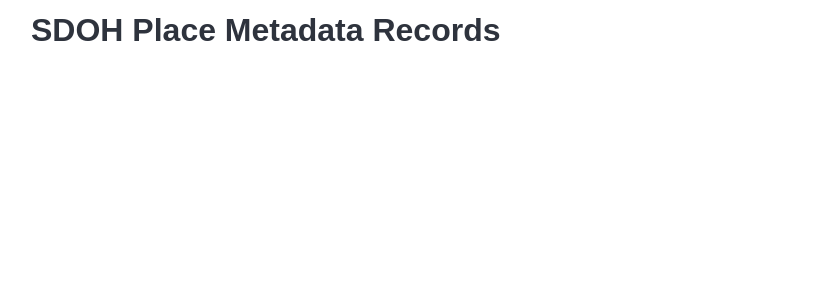
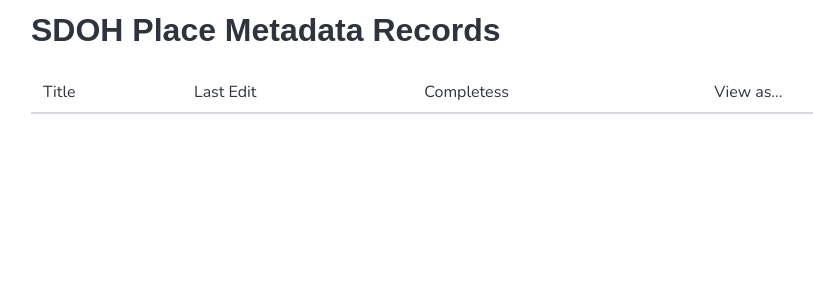
Before and after one commit to healthyregions/SDOHPlace-MetadataManager, a Python web app: template manager/templates/index.html in a window 1280 px wide. Shown: the part 56-356 px from the top of the page, without its empty margins (33-846 px from the left). Run offline with Jinja, Linux system fonts and the light colour scheme; the template is opened without the code that fills it, so the values that code supplies are empty; some libraries are stand-ins or nearby versions.

Commit message:
add completeness reporting

```diff
--- a/manager/blueprints/crud.py
+++ b/manager/blueprints/crud.py
@@ -71,6 +71,8 @@ def handle_record(id):
 			record = Record.query.filter_by(data_file=id+".json").first()
 			if record:
 				record.save_from_form_data(request.form)
+				record.last_modified_by = current_user.name
+				db.session.commit()
 			else:
 				record = Record()
 				record.schema_id = 1
--- a/manager/static/style.css
+++ b/manager/static/style.css
@@ -107,3 +107,13 @@ a {
 .suggested {
     color: darkorange;
 }
+
+.progress-100 {
+    background-color: #cff1cf;
+}
+.progress-gte75 {
+    background-color: #f6dac0;
+}
+.progress-lt75 {
+    background-color: #f2c3be;
+}
--- a/manager/templates/index.html
+++ b/manager/templates/index.html
@@ -16,11 +16,27 @@
 
 {% block main_content %}
 <table class="table table-striped is-fullwidth">
-    <tbody>
+    <thead>
+        <tr>
+            <td>Title</td>
+            <td>Last Edit</td>
+            <td>Completess</td>
+            <td>View as...</td>
+        </tr>
+    </thead>
+    <tbody style="overflow-y:auto; max-height: calc(100vh - 110px);">
         {% for record in records %}
         <tr>
-            <td style="display:flex; justify-content: space-between;">
-                <div><a href="{{ url_for('manager.handle_record', id=record.id) }}">{{record['title']}}</a></div>
+            <td>
+                <a href="{{ url_for('manager.handle_record', id=record.id) }}">{{record['title']}}</a>
+            </td>
+            <td>
+                <span style="font-size:.8em;">{{record['meta']['last_modified_by']}}</span>
+            </td>
+            <td>
+                <span class="tag is-{{record['meta']['progress_class']}}">{{record['meta']['filled_pct']}}% ({{record['meta']['filled']}}/{{record['meta']['to_fill']}})</span>
+            </td>
+            <td>
                 <div class="buttons are-small has-addons">
                     <a href="{{ url_for('manager.handle_record', id=record.id) }}?f=json" class="button" data-tooltip="View this record as JSON">JSON</a>
                     <a href="{{ url_for('manager.handle_record', id=record.id) }}?f=solr" class="button" data-tooltip="View this record's corresponding Solr document">Solr</a>
```
Also changed, not shown: manager/models.py (+21 -0 lines), manager/templates/crud/view.html (+11 -3 lines).
